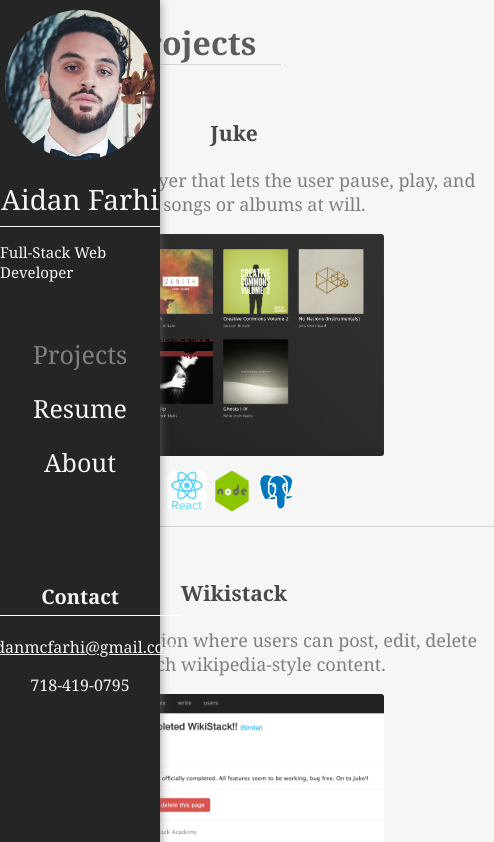
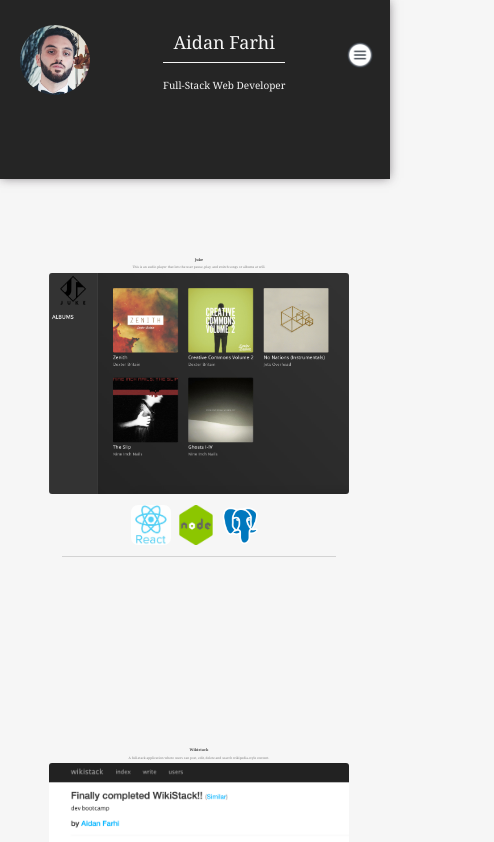
Before and after one commit to AidanFarhi/portfolio, a React (Create React App) app: page /projects in a window 390 px wide. Shown: the top 842 px of the page, 494 px wide, since content can reach past the window. Built offline with nearby package versions, Linux system fonts and the light colour scheme.

Commit message:
mobile responsive

```diff
--- a/src/NavBar.js
+++ b/src/NavBar.js
@@ -1,6 +1,7 @@
 import React, {useState, useEffect} from 'react'
 import {Link} from 'react-router-dom'
 import face3 from './images/aidan-face-3.png'
+import menu from './images/menu.png'
 import './styles/NavBar.css'
 
 
@@ -22,9 +23,13 @@ function NavBar() {
 
     return(
         <div className='nav-bar'>
+            <img id='menu' src={menu} alt='menu'/>
+            <input type='checkbox' />
             <img id='face' src={face3} alt='Aidan'/>
             <p id='name'>Aidan Farhi</p>
             <p id='title'>Full-Stack Web Developer</p>
+            <div id='toggle'>
+                <div id='links'>
                     <Link onClick={()=> handleClick('projects')}
                         className={state.currentPage === 'projects' ? 'link selected' : 'link'}
                         to='/projects'>
@@ -41,12 +46,15 @@ function NavBar() {
                         to='/about'>
                         About
                     </Link>
+                </div>
                 <div id='contact-div'>
                     <h3 id='contact-header'>Contact</h3>
                     <p><a href='mailto:aidanmcfarhi@gmail.com' target='_blank' rel="noopener noreferrer">aidanmcfarhi@gmail.com</a></p>
                     <p>718-419-0795</p>
                 </div>
             </div>
+
+        </div>
     )
 }
 
--- a/src/styles/NavBar.css
+++ b/src/styles/NavBar.css
@@ -1,8 +1,4 @@
 body {
-    /* background-image: url('background-new.png');
-    background-attachment: fixed;
-    background-repeat: no-repeat;
-    background-size: 100%; */
     font-family: 'Times New Roman', Times, serif;
     margin: 0;
     padding: 0;
@@ -26,6 +22,21 @@ body {
     box-shadow: 0px 0px 10px -1px rgba(110,104,110,0.87);
 }
 
+@media (min-width: 415px) {
+    #menu {
+        display: none;
+    }
+}
+
+#menu {
+    height: 30px;
+    width: 30px;
+    background-color: none;
+    position: absolute;
+    top: 40px;
+    right: 15px;
+}
+
 #name {
     font-size: 28px;
     margin-top: 20px;
@@ -38,6 +49,12 @@ body {
     font-size: 15px;
     border-top: 1px solid whitesmoke;
     margin-top: 8px;
+}
+
+#links {
+    display: flex;
+    flex-direction: column;
+    text-align: center;
 }
 
 .link {
@@ -63,9 +80,9 @@ body {
 }
 
 #contact-div {
+    margin-top: 90%;
     text-align: center;
-    margin-top: 40%;
-
+    bottom: 10px;
 }
 
 #contact-header {
@@ -77,3 +94,151 @@ body {
 a {
     color: inherit;
 }
+
+input {
+    display: none;
+}
+
+/*
+  Mobile Responsive - phone
+*/
+
+@media (max-width: 414px) {
+    .nav-bar {
+    color: whitesmoke;
+    /* position: fixed;
+    display: flex;
+    flex-direction: row; */
+    /* align-items: center; */
+    height: 20%;
+    width: 100%;
+    padding-top: 10px;
+    background-color: rgb(37, 37, 37);
+    -webkit-box-shadow: 0px 0px 10px -1px rgba(110,104,110,0.87);
+    -moz-box-shadow: 0px 0px 10px -1px rgba(110,104,110,0.87);
+    box-shadow: 0px 0px 10px -1px rgba(110,104,110,0.87);
+    }
+
+    #resume {
+        margin-top: 50%;
+        margin-right: 18%;
+        font-size: 0.5rem;
+        width: 65%;
+    }
+
+    #about-me-div {
+        margin-top: 40%;
+        margin-right: 18%;
+        font-size: 0.2rem;
+        width: 65%;
+    }
+
+    #project-header {
+    }
+
+    .project-item {
+        margin-top: 40%;
+        margin-right: 18%;
+        font-size: 0.2rem;
+        width: 65%;
+    }
+
+    #toggle {
+        display: none;
+    }
+
+    #name {
+        font-size: 18px;
+        margin-left: 15%;
+    }
+
+    #title {
+        padding-top: 15px;
+        padding-bottom: 40px;
+        font-size: 10px;
+        border-top: 1px solid ;
+        margin-top: 8px;
+        margin-left: 15%;
+    }
+
+    .link {
+        display: flex;
+        flex-direction: row;
+        padding-bottom: 20px;
+        font-size: 10px;
+        text-decoration: none;
+        color: whitesmoke;
+    }
+
+    .link:hover {
+        color: grey;
+        transition: all .4s ease;
+    }
+
+    .selected {
+        color: grey;
+    }
+
+    #face {
+        border-radius: 50%;
+        height: 70px;
+        width: 70px;
+        position: absolute;
+        left: 20px;
+        top: 25px;
+        /* margin-right: 60%; */
+    }
+
+    #contact-div {
+        text-align: center;
+        font-size: 15px;
+    }
+
+    #contact-header {
+        border-bottom: 1px solid whitesmoke;
+        font-size: 11px;
+    }
+
+    a {
+        color: inherit;
+    }
+
+    input {
+        z-index: 2;
+        display: block;
+        width: 40px;
+        height: 32px;
+        position: absolute;
+        top: 40px;
+        right: 0px;
+        cursor: pointer;
+        opacity: 0; /* hide this */
+        z-index: 2; /* and place it over the hamburger */
+        -webkit-touch-callout: none;
+
+    }
+
+    input:checked ~ #toggle{
+        display: flex;
+        flex-direction: column;
+        z-index: 1;
+        width: 100%;
+        height: 150%;
+        background-color: rgb(37, 37, 37);
+        -webkit-box-shadow: 0px 7px 5px -1px rgba(110,110,110,0.83);
+        -moz-box-shadow: 0px 7px 5px -1px rgba(110,110,110,0.83);
+        box-shadow: 0px 7px 5px -1px rgba(110,110,110,0.83);
+    }
+
+    input:checked ~ #toggle>#contact-div{
+       position: absolute;
+       left: 50%;
+       top: -220px;
+       font-size: 14px;
+    }
+
+    input:checked ~ #toggle>#links{
+        margin-left: 39px;
+        text-align: center;
+     }
+}
```
Also changed, not shown: src/images/menu.png (added). Lines whose indentation alone changed are shown as unchanged.
